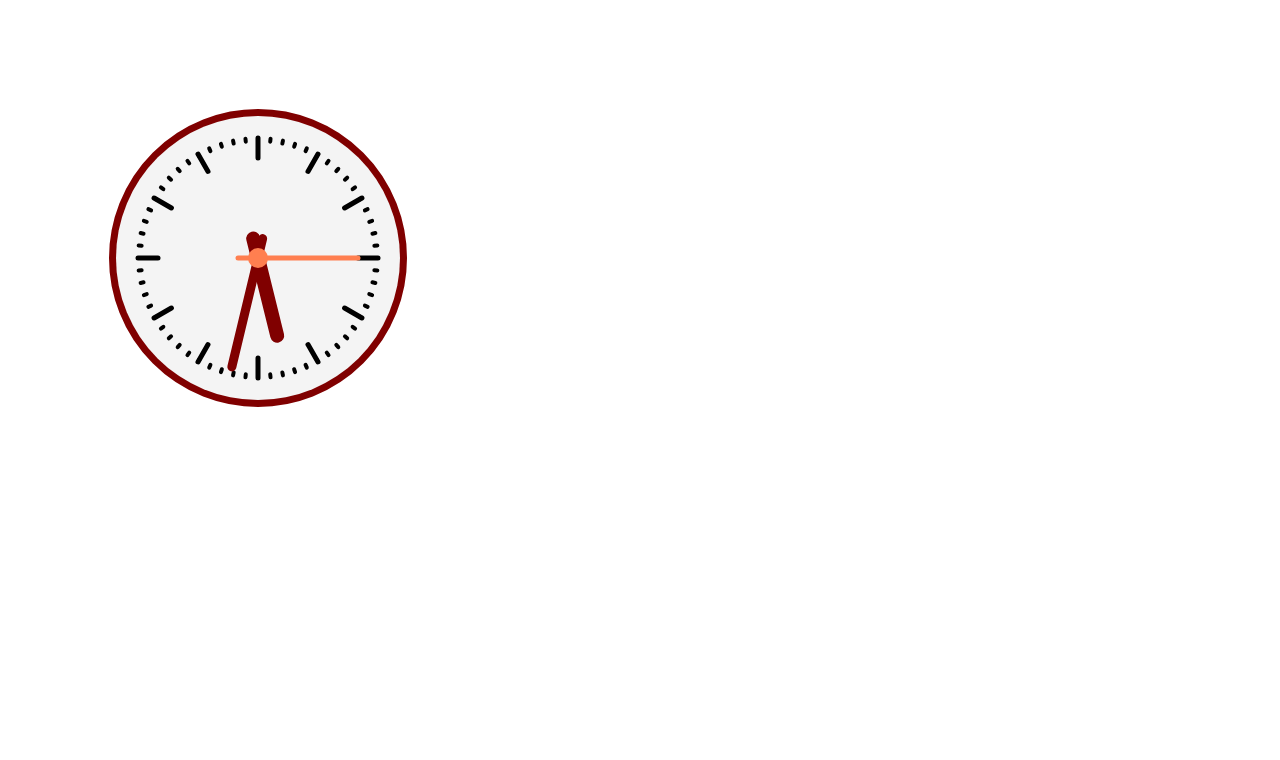
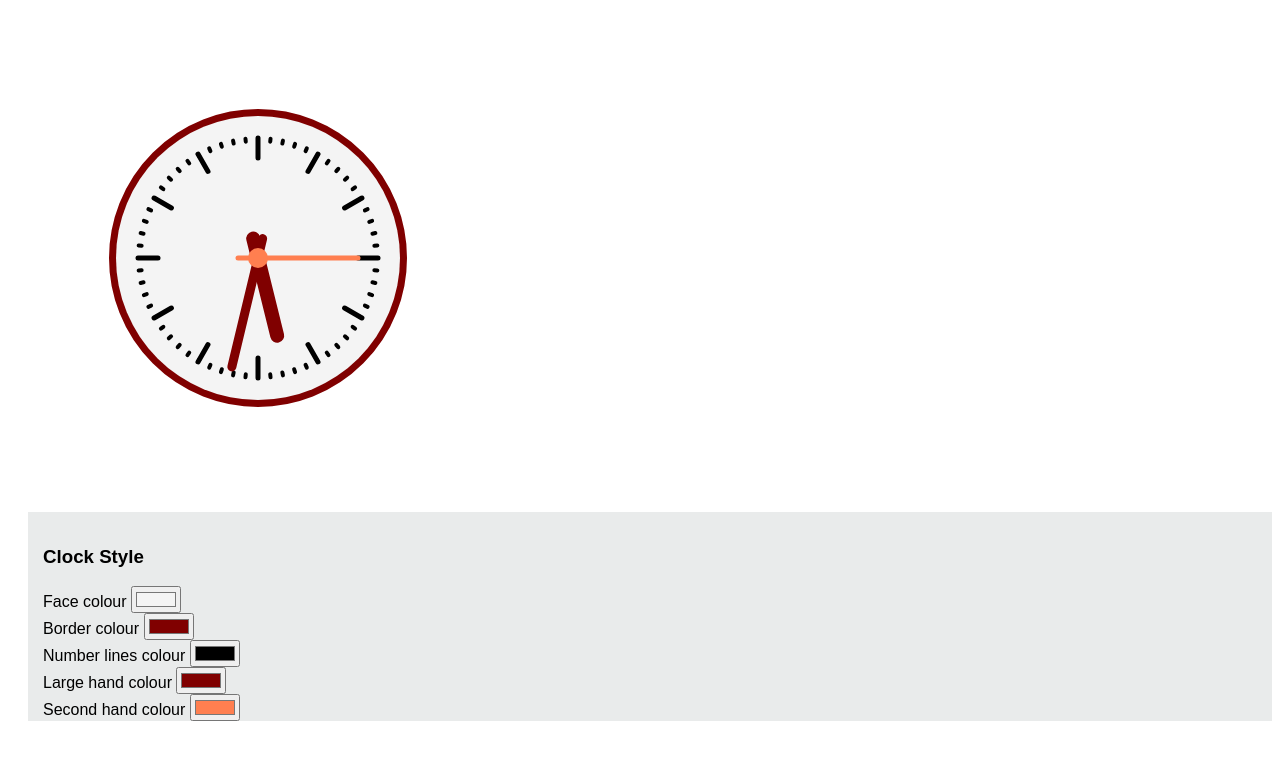
Before and after one commit to Oshomah26/animated-clock, a plain HTML site: page index.html in a window 1280 px wide. Drawn offline with Linux system fonts and the light colour scheme.

Commit message:
Added html code and some css to the file

```diff
--- a/index.html
+++ b/index.html
@@ -6,10 +6,38 @@
     <meta name="viewport" content="width=device-width, initial-scale=1.0">
     <script src="script.js" defer></script>
     <title>Animated Clock</title>
+    <link rel="stylesheet" href="style.css" />
 </head>
 <body>
+    <canvas id="canvas" width="500" height="500"></canvas>
 
-    <canvas id="canvas" width="500" height="500"></canvas>
+    <div class="card">
+        <h3>Clock Style</h3>
+        <form >
+            <div class="form-input">
+                <label for="face-color">Face colour</label>
+                <input type="color" value="#f4f4f4" id="face-color"/>
+            </div>
+            <div class="form-input">
+                <label for="border-color">Border colour</label>
+                <input type="color" value="#800000" id="border-color"/>
+            </div>
+            <div class="form-input">
+                <label for="line-color">Number lines colour</label>
+                <input type="color" value="#000000" id="line-color"/>
+            </div>
+            <div class="form-input">
+                <label for="large-hand-color">Large hand colour</label>
+                <input type="color" value="#800000" id="large-hand-color"/>
+            </div>
+            <div class="form-input">
+                <label for="second-hand-color">Second hand colour</label>
+                <input type="color" value="#FF7F50" id="second-hand-color"/>
+            </div>
+        </form>
+    </div>
+
+
 
 </body>
 </html>
--- /dev/null
+++ b/style.css
@@ -0,0 +1,7 @@
+.card {
+    background-color: rgb(233, 235, 235);
+    margin-left: 20px;
+    padding-left: 15px;
+    padding-top: 15px;
+    font-family: Arial, Helvetica, sans-serif;
+}
```
